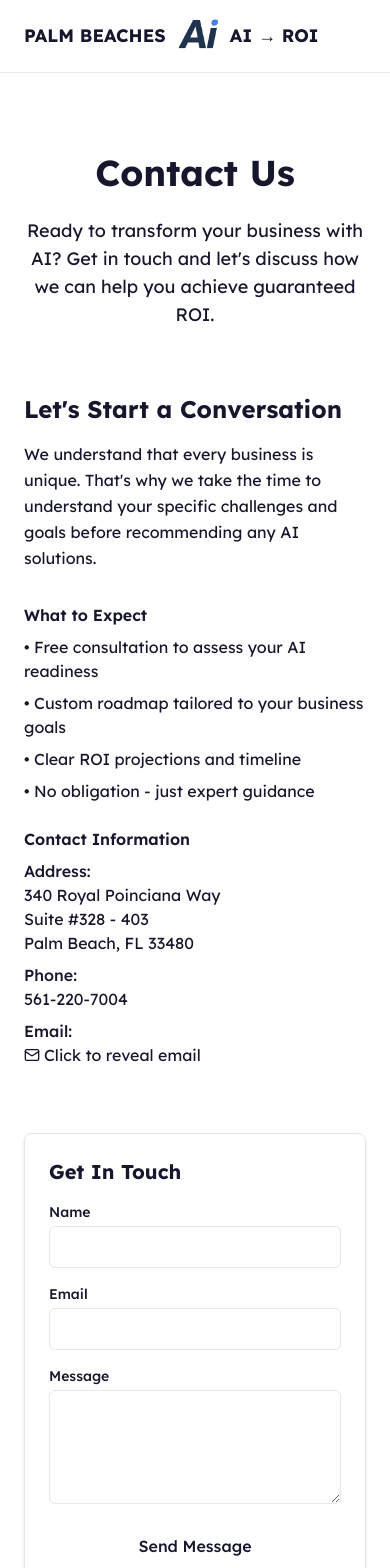
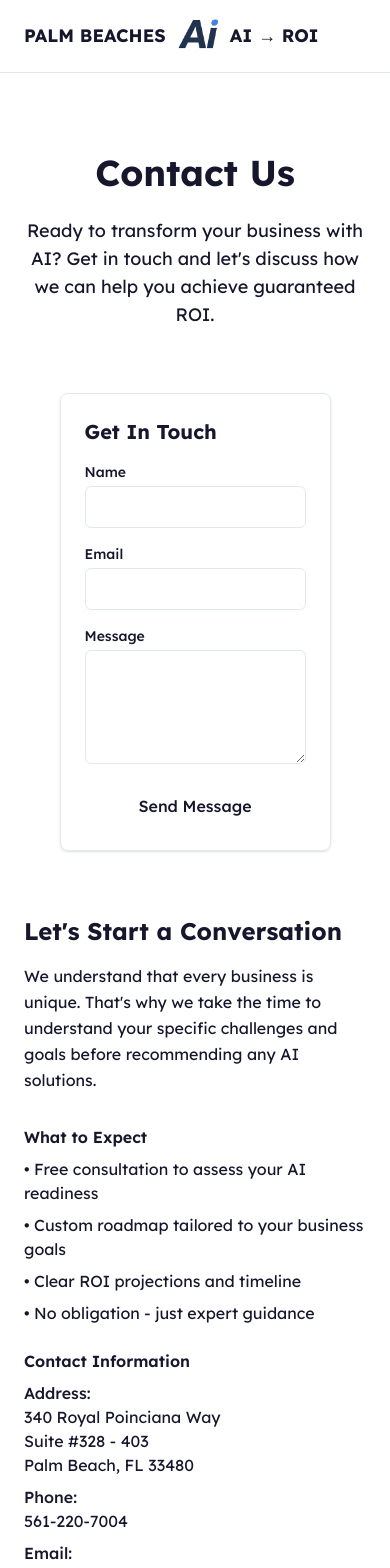
Before and after one commit to HamletHub/palmbeachesai, a Next.js app: page /contact in a window 390 px wide. Shown: the top 1568 px of the page. Built offline with nearby package versions, Linux system fonts and the light colour scheme; no server answers.

Commit message:
changed the order of the contact form for mobile

```diff
--- a/src/app/contact/page.tsx
+++ b/src/app/contact/page.tsx
@@ -53,9 +53,14 @@ export default function ContactPage() {
             </p>
           </div>
 
-          <div className="grid lg:grid-cols-2 gap-16 items-center">
-            {/* Contact Information */}
-            <div className="space-y-8">
+          <div className="flex flex-col lg:grid lg:grid-cols-2 gap-16 items-center">
+            {/* Contact Form - First on mobile, second on desktop */}
+            <div className="flex justify-center lg:justify-end order-1 lg:order-2">
+              <ContactForm />
+            </div>
+
+            {/* Contact Information - Second on mobile, first on desktop */}
+            <div className="space-y-8 order-2 lg:order-1">
               <div>
                 <h2 className="text-2xl font-bold text-primary mb-4">
                   Let&apos;s Start a Conversation
@@ -97,11 +102,6 @@ export default function ContactPage() {
                 </div>
               </div>
             </div>
-
-            {/* Contact Form */}
-            <div className="flex justify-center lg:justify-end">
-              <ContactForm />
-            </div>
           </div>
         </div>
       </section>
```
